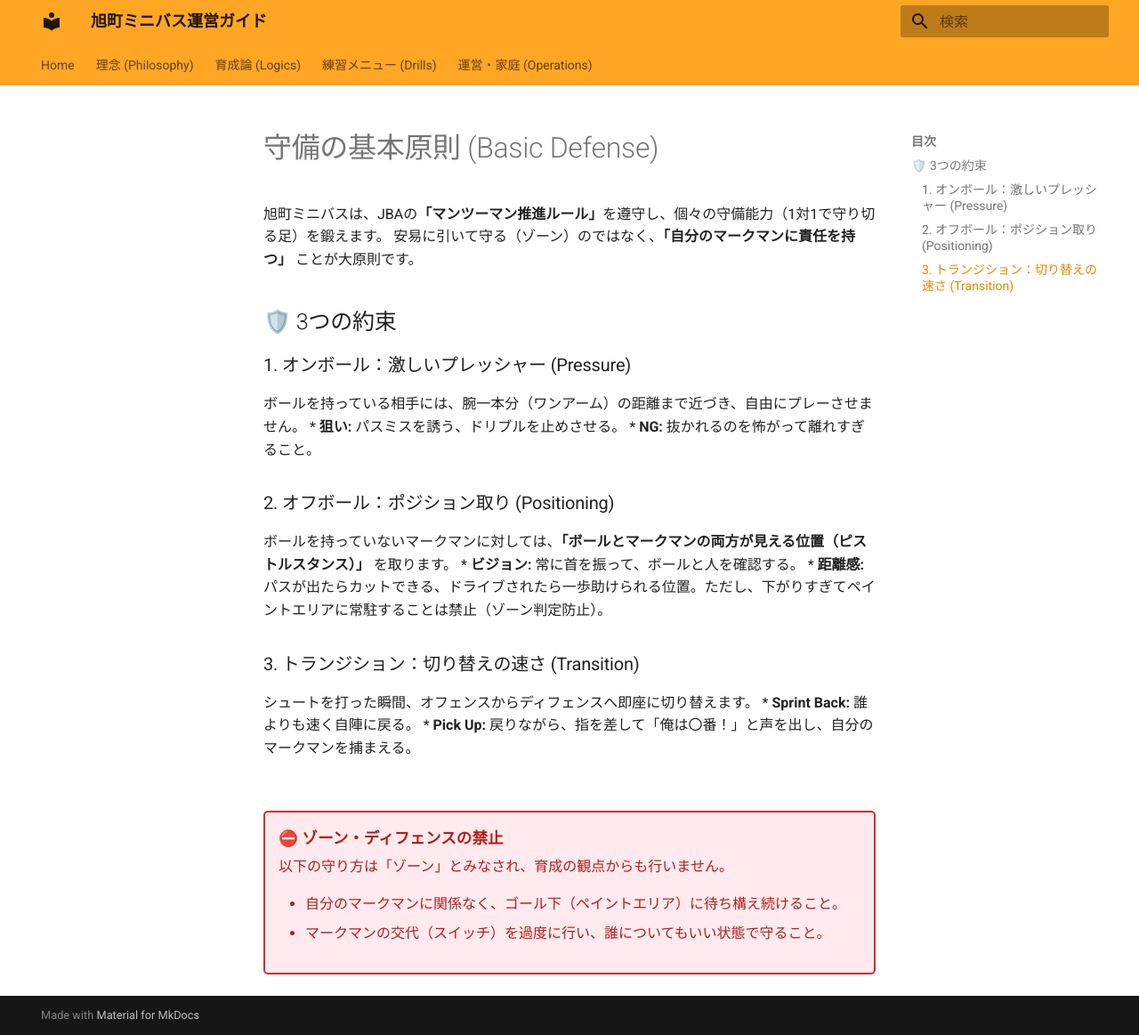
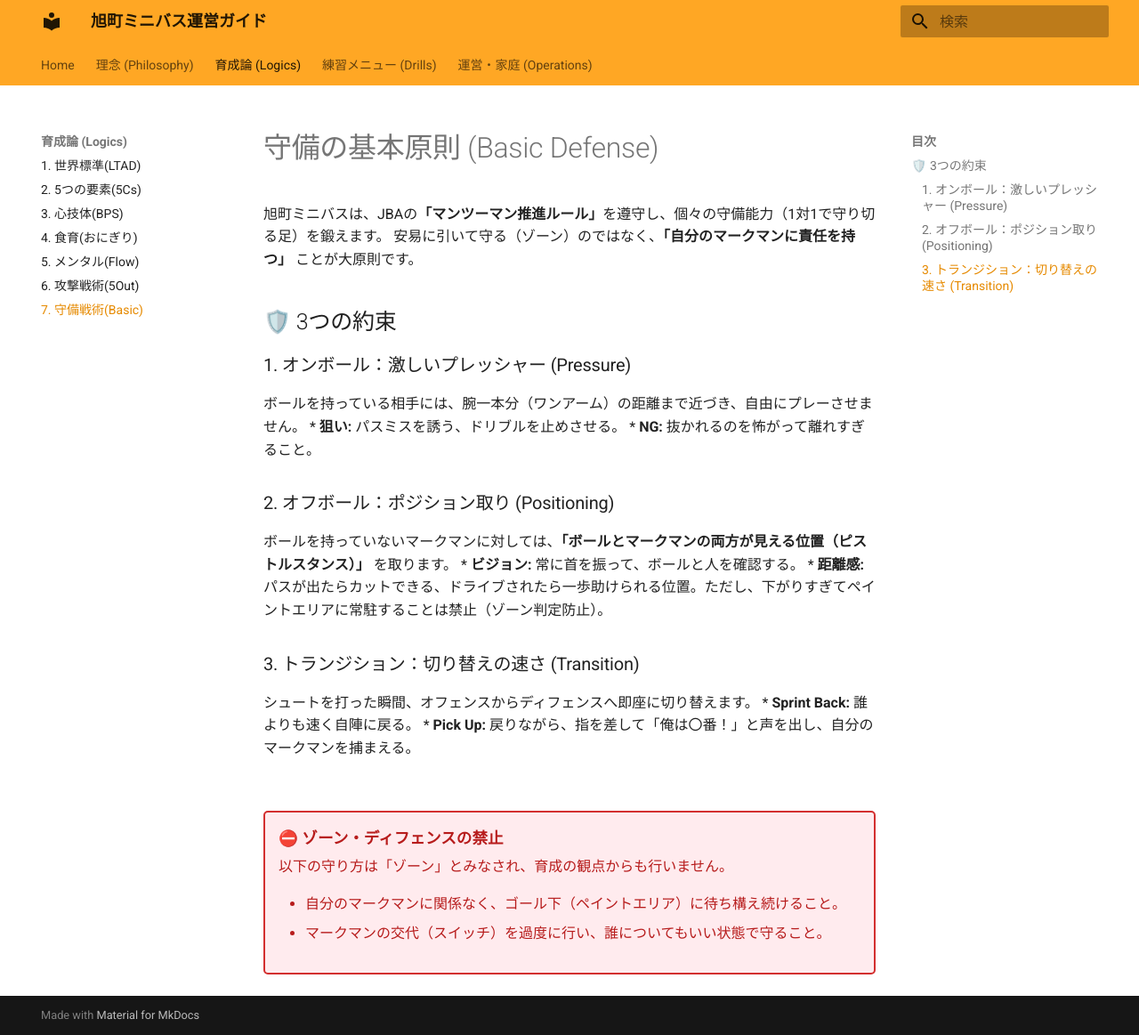
Before and after one commit to kawaiikumichan/asahicho-minibus-ops, an MkDocs documentation site: the page built from docs/01_Coaching_Logics/defense_basic.md, in a window 1280 px wide and 1163 px high. Shown: the whole window at 89% size. Built offline with MkDocs 1.6.1 and Material for MkDocs 9.7.7, drawn with Linux system fonts in a browser that asks for light colours.

Commit message:
Update mkdocs.yml

```diff
--- a/mkdocs.yml
+++ b/mkdocs.yml
@@ -11,7 +11,6 @@ theme:
     - navigation.sections
     - search.suggest
 
-# ▼ 拡張機能（ボックスや図形を表示するために必須）
 markdown_extensions:
   - admonition
   - pymdownx.details
@@ -21,7 +20,6 @@ markdown_extensions:
           class: mermaid
           format: !!python/name:pymdownx.superfences.fence_code_format
 
-# ▼ メニュー構成
 nav:
   - Home: index.md
   - 理念 (Philosophy):
@@ -32,7 +30,9 @@ nav:
     - 2. 5つの要素(5Cs): 01_Coaching_Logics/5cs.md
     - 3. 心技体(BPS): 01_Coaching_Logics/bps_model.md
     - 4. 食育(おにぎり): 01_Coaching_Logics/nutrition.md
-    - 5. 戦術(5Out): 01_Coaching_Logics/5out.md
+    - 5. メンタル(Flow): 01_Coaching_Logics/mental_flow.md
+    - 6. 攻撃戦術(5Out): 01_Coaching_Logics/5out.md
+    - 7. 守備戦術(Basic): 01_Coaching_Logics/defense_basic.md  # ← ★ここを追加
   - 練習メニュー (Drills):
     - 基礎ドリル: 02_Training_Drills/basics.md
   - 運営・家庭 (Operations):
```
